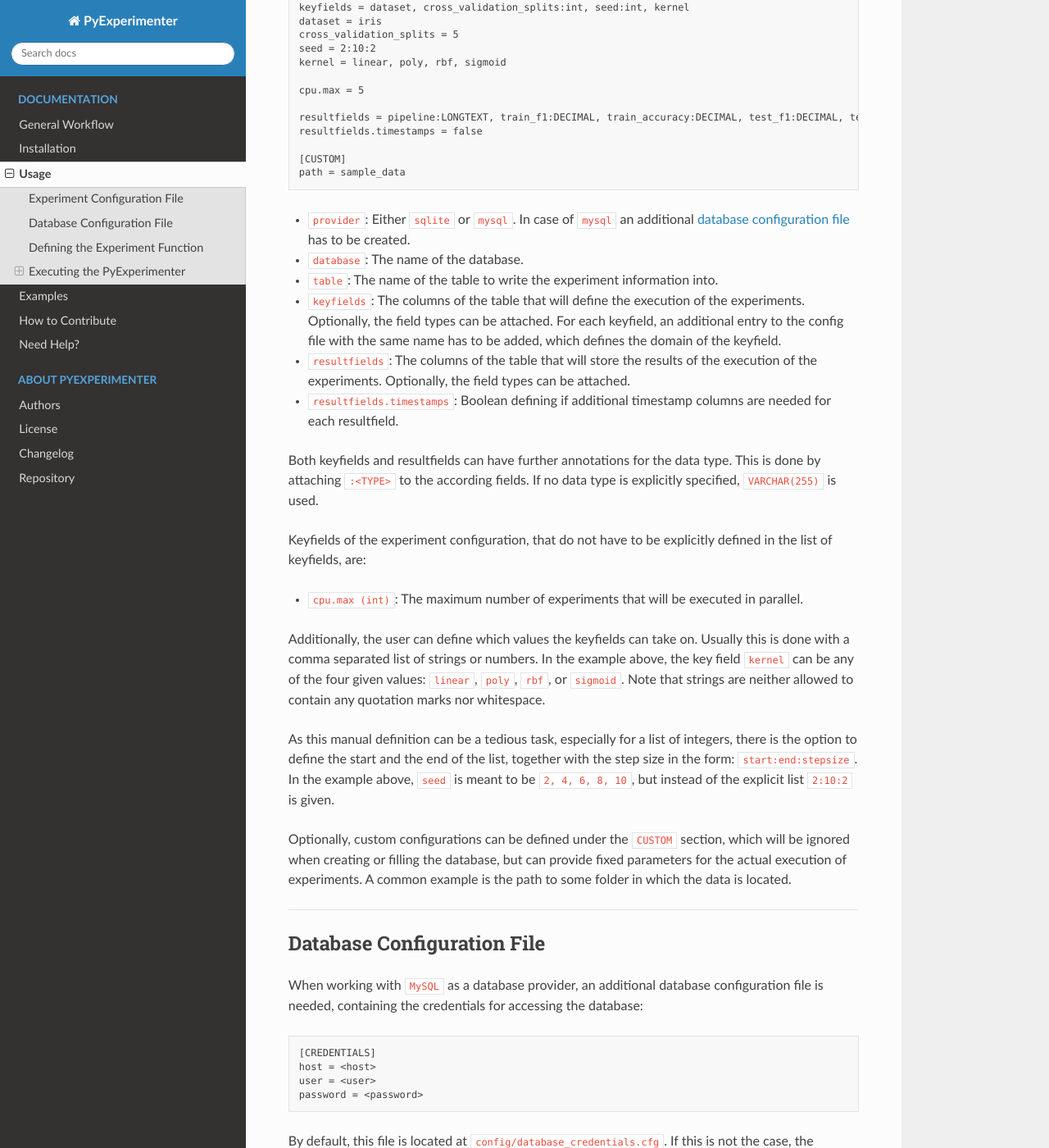
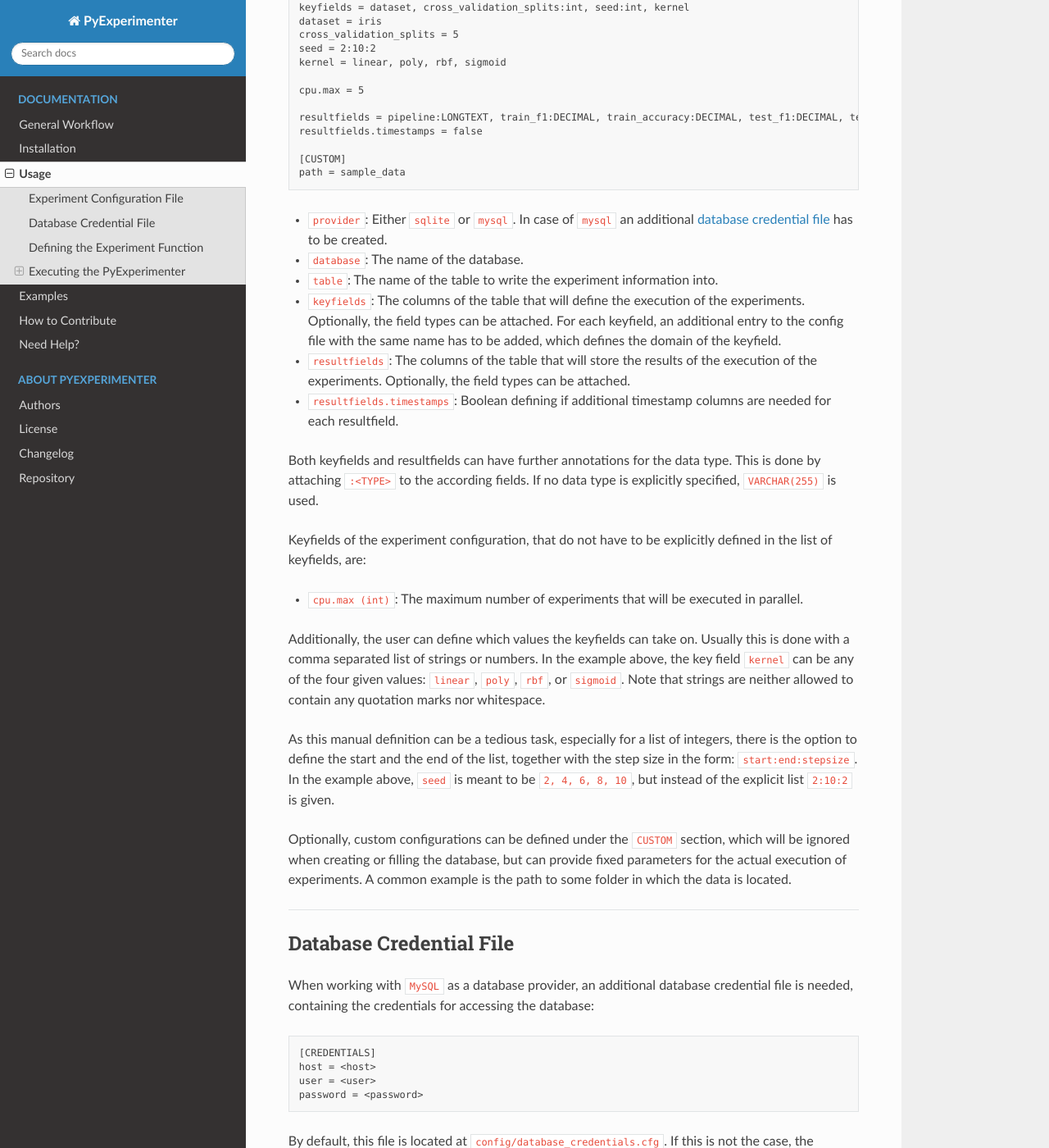
Before and after one commit to tornede/py_experimenter, a Sphinx documentation site: the page built from docs/source/usage.md, in a window 1280 px wide and 1400 px high, scrolled down 384 px. Shown: the whole window at 82% size. Built offline with Sphinx 7.4.7 and the Read the Docs theme 2.0.0, drawn with Linux system fonts in a browser that asks for light colours; pages that are not in the unit, such as notebooks, are missing from menus; some of the changed text lies outside the part shown.

Commit message:
Rename database configuration to database credential file in some remaining parts.

````diff
--- a/docs/source/how-to-contribute.rst
+++ b/docs/source/how-to-contribute.rst
@@ -105,7 +105,7 @@ All tests except one should will succeed without any adaptions. But the test for
 
         test/test_run_experiments/test_run_mysql_experiment.py
 
-If you have a mysql database available, `create a database configuration file <create_database_config_file_>`_ with the according information and execute the tests again. This time, all tests should succeed without further adaptions.
+If you have a mysql database available, `create a database credential file <create_database_credential_file_>`_ with the according information and execute the tests again. This time, all tests should succeed without further adaptions.
 
 
 .. _contribute_update_documentation:
@@ -141,4 +141,4 @@ Afterwards, go to the `PyExperimenter GitHub Pull Requests <github_py_experiment
 .. _github_py_experimenter: https://github.com/tornede/py_experimenter/
 .. _github_py_experimenter_issues: https://github.com/tornede/py_experimenter/issues
 .. _github_py_experimenter_pulls: https://github.com/tornede/py_experimenter/pulls
-.. _create_database_config_file: https://tornede.github.io/py_experimenter/usage.html#database-configuration-file
+.. _create_database_credential_file: https://tornede.github.io/py_experimenter/usage.html#database-credential-file
--- a/docs/source/usage.md
+++ b/docs/source/usage.md
@@ -25,7 +25,7 @@ resultfields.timestamps = false
 path = sample_data
 ```
 
-- `provider`: Either `sqlite` or `mysql`. In case of `mysql` an additional [database configuration file](#database-configuration-file) has to be created.
+- `provider`: Either `sqlite` or `mysql`. In case of `mysql` an additional [database credential file](#database-credential-file) has to be created.
 - `database`: The name of the database.
 - `table`: The name of the table to write the experiment information into.
 - `keyfields`: The columns of the table that will define the execution of the experiments. Optionally, the field types can be attached. For each keyfield, an additional entry to the config file with the same name has to be added, which defines the domain of the keyfield.
@@ -46,9 +46,9 @@ Optionally, custom configurations can be defined under the `CUSTOM` section, whi
 
 ---
 
-## Database Configuration File
+## Database Credential File
 
-When working with `MySQL` as a database provider, an additional database configuration file is needed, containing the credentials for accessing the database:
+When working with `MySQL` as a database provider, an additional database credential file is needed, containing the credentials for accessing the database:
 
 ```conf
 [CREDENTIALS]
@@ -117,7 +117,7 @@ experimenter = PyExperimenter()
 Additionally, further information can be given to the `PyExperimenter`:
 
 - `experiment_configuration_file_path`: The path of the [experiment configuration file](#experiment-configuration-file). Default: `config/configuration.cfg`
-- `database_credential_file_path`: The path of the [database credentials file](#database-configuration-file). Default: `config/database_credentials.cfg`
+- `database_credential_file_path`: The path of the [database credential file](#database-credential-file). Default: `config/database_credentials.cfg`
 - `database_name`: The name of the database to manage the experiments.
 - `table_name`: The name of the database table to manage the experiments.
 - `name`: The name of the experimenter, which will be added to the database table of each executed experiment by this `PyExperimenter`. If using parallel HPC, this is meant to be used for the job ID, so that the according log file can easily be found.
````
Also changed, not shown: docs/source/workflow.md (+1 -1 lines), docs/source/examples/example_conditional_grid.ipynb.
